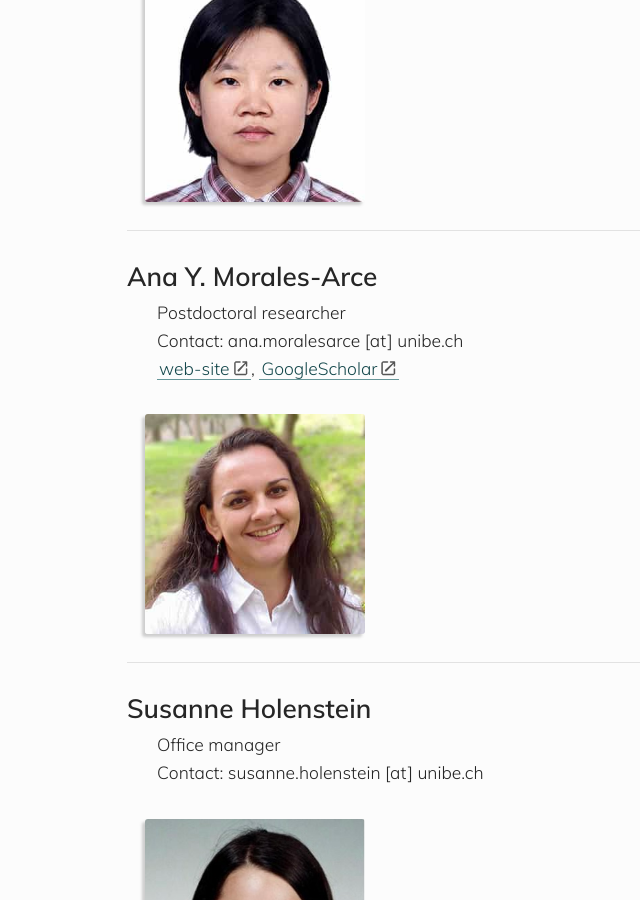
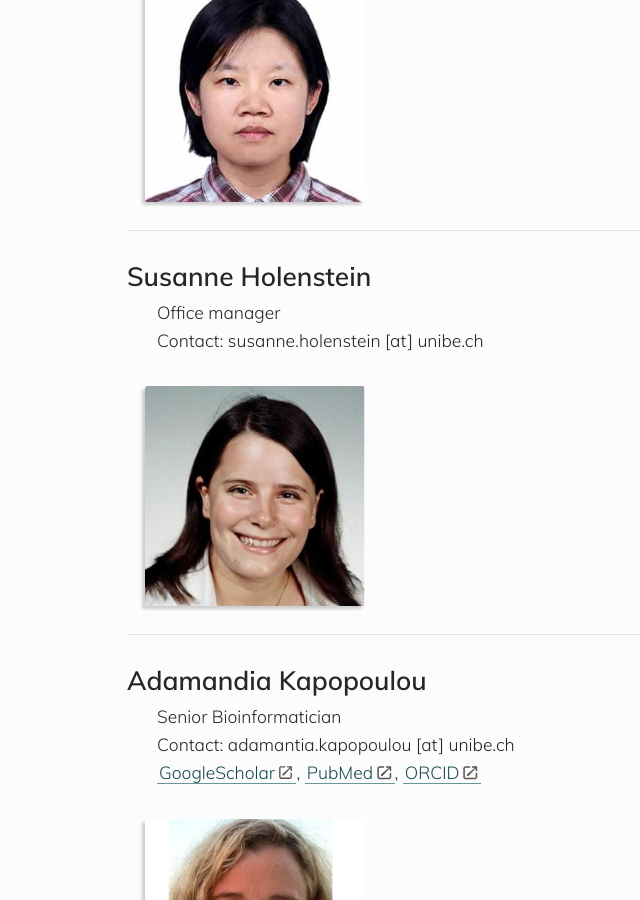
Before and after one commit to banklab/banklab.github.io, a Jekyll site: the page built from people.md, in a window 1280 px wide and 900 px high, scrolled down 1961 px. Shown: the whole window, without its empty margins (53-693 px from the left). Built offline with Jekyll 4.4.1, drawn with Linux system fonts in a browser that asks for light colours; some web fonts are replaced; some of the changed text lies outside the part shown.

Commit message:
Update index.md and people.md

```diff
--- a/people.md
+++ b/people.md
@@ -49,16 +49,6 @@ permalink: /people/
 
 ---
 
-## Ana Y. Morales-Arce
-
-* Postdoctoral researcher
-* Contact: ana.moralesarce [at] unibe.ch
-* [web-site](http://aymorales-arce.com), [GoogleScholar](https://scholar.google.com/citations?user=LP9FUxEAAAAJ&hl=en&oi=ao)
-
-![Photo of Ana Y. Morales-Arce](/assets/img/team/ana_morales_320x320.jpg)
-
----
-
 ## Susanne Holenstein
 
 * Office manager
@@ -85,16 +75,6 @@ permalink: /people/
 * [GoogleScholar](https://scholar.google.com/citations?user=PdhH4i4AAAAJ&hl=en), [PubMed](https://www.ncbi.nlm.nih.gov/myncbi/loic.marrec.1/bibliography/public/), [ORCID](https://orcid.org/0000-0003-0941-6603)
 
 ![Photo of Loïc Marrec](/assets/img/team/loic_marrec_320x320.jpg)
-
----
-
-## David McLeod
-
-* Postdoctoral researcher
-* Contact: david.mcleod [at] unibe.ch
-* [GoogleScholar](https://scholar.google.com/citations?hl=en&user=xVnf7XwAAAAJ&view_op=list_works&sortby=pubdate)
-
-![Photo of David McLeod](/assets/img/team/david_mcleod_square.jpg)
 
 ---
 
```
Also changed, not shown: other parts of people.md (+6 -0 lines), index.md (+1 -0 lines).
